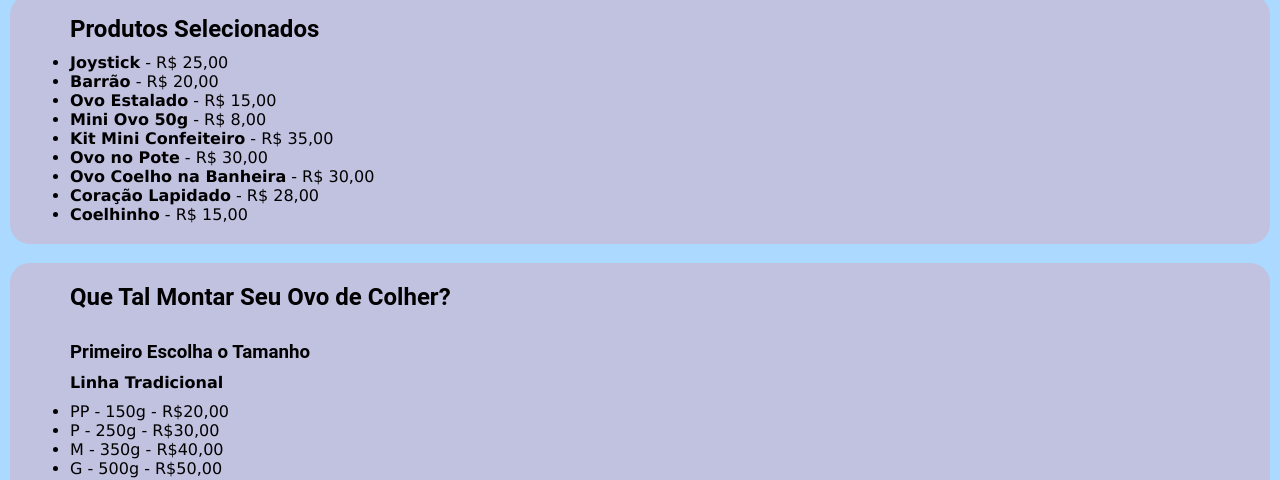
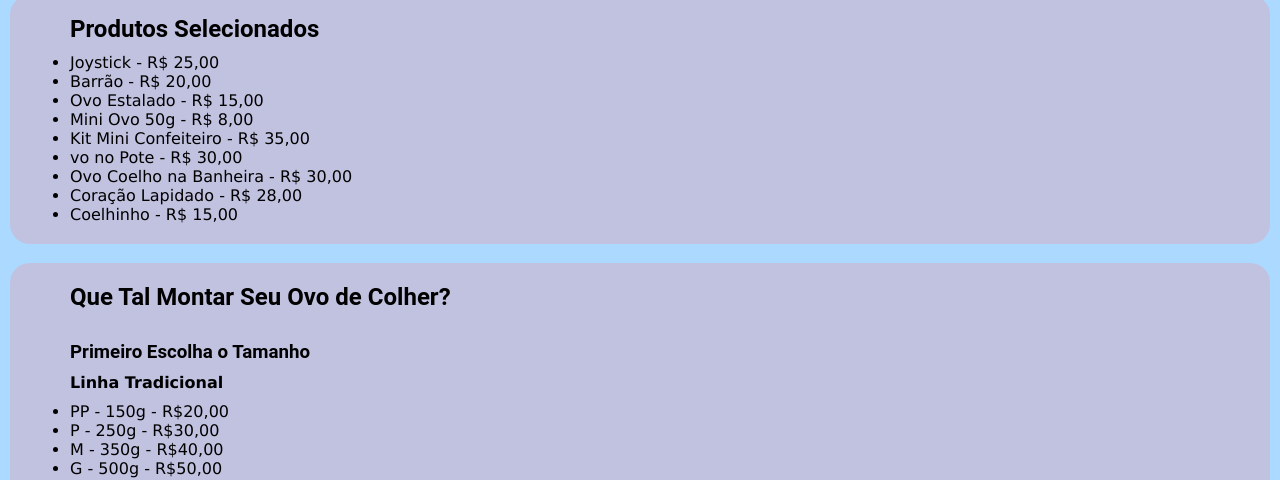
Before and after one commit to landolab/menudepascoa, a plain HTML site: page index.html in a window 1280 px wide. Shown: the part 336-816 px from the top of the page. Drawn offline with Linux system fonts and the light colour scheme.

Commit message:
troquei a primeira section
tirei os negritos

```diff
--- a/index.html
+++ b/index.html
@@ -21,15 +21,15 @@
         <section class="container">
             <ul>
                 <h2>Produtos Selecionados</h2>
-                <li><strong>Joystick</strong> - R$ 25,00</li>
-                <li><strong>Barrão</strong> - R$ 20,00</li>
-                <li><strong>Ovo Estalado</strong> - R$ 15,00</li>
-                <li><strong>Mini Ovo 50g</strong> - R$ 8,00</li>
-                <li><strong>Kit Mini Confeiteiro</strong> - R$ 35,00</li>
-                <li><strong>Ovo no Pote</strong> - R$ 30,00</li>
-                <li><strong>Ovo Coelho na Banheira</strong> - R$ 30,00</li>
-                <li><strong>Coração Lapidado</strong> - R$ 28,00</li>
-                <li><strong>Coelhinho</strong> - R$ 15,00</li>
+                <li>Joystick - R$ 25,00</li>
+                <li>Barrão - R$ 20,00</li>
+                <li>Ovo Estalado - R$ 15,00</li>
+                <li>Mini Ovo 50g - R$ 8,00</li>
+                <li>Kit Mini Confeiteiro - R$ 35,00</li>
+                <li>vo no Pote - R$ 30,00</li>
+                <li>Ovo Coelho na Banheira - R$ 30,00</li>
+                <li>Coração Lapidado - R$ 28,00</li>
+                <li>Coelhinho - R$ 15,00</li>
             </ul>
         </section>
 
```
